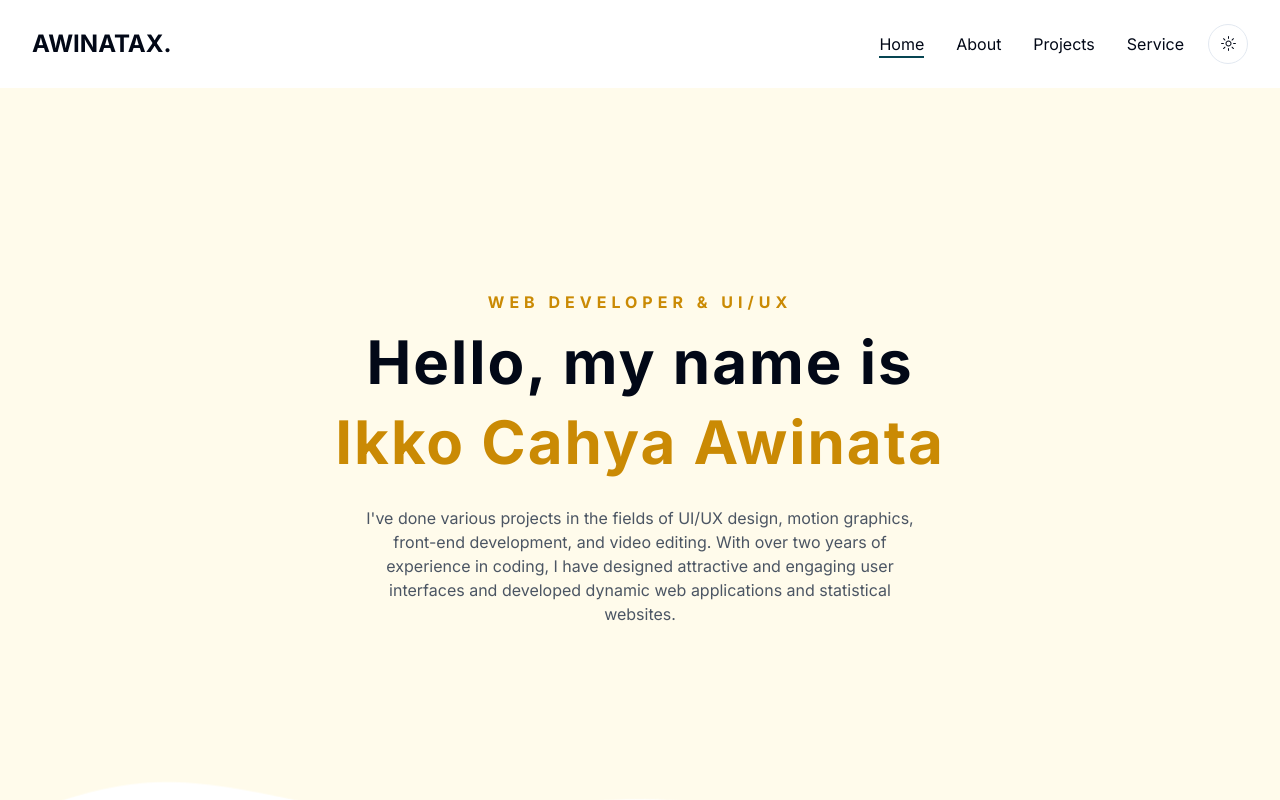
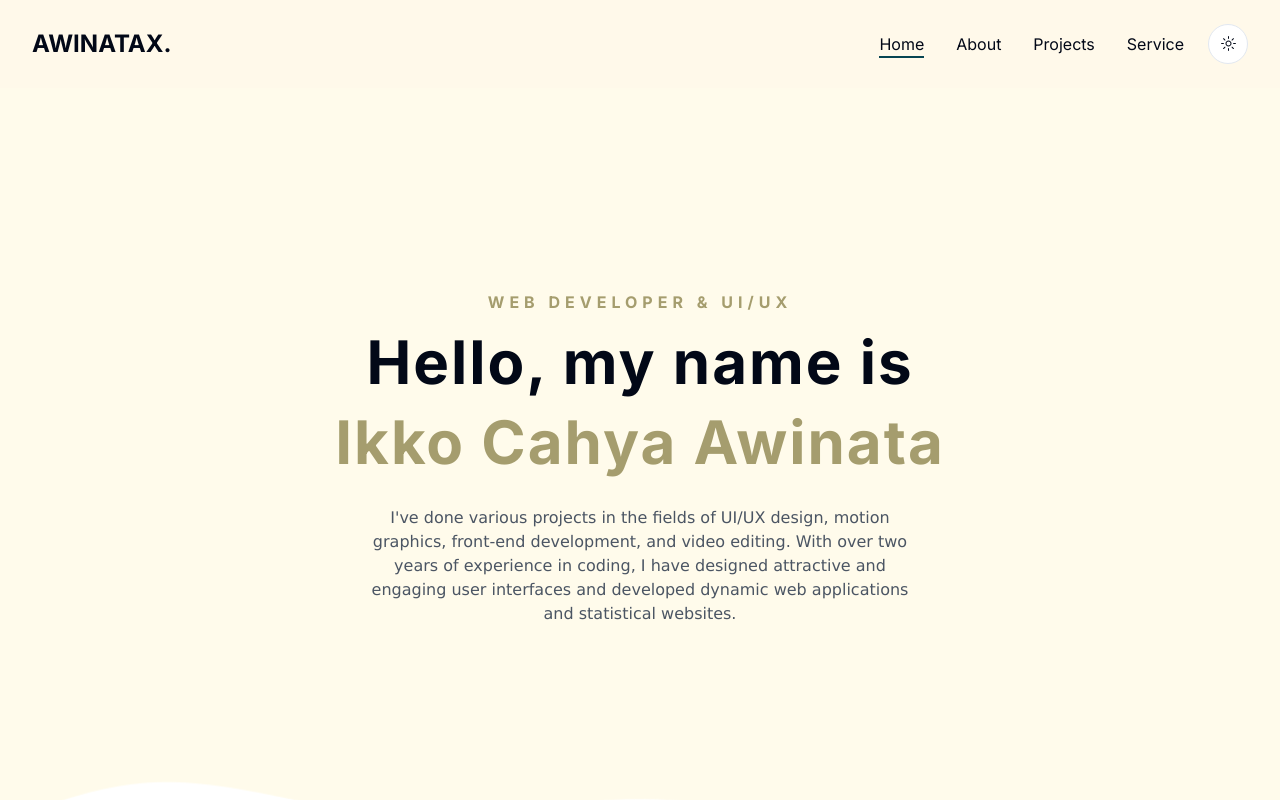
Before and after one commit to ikkoawinata/awinata, a Next.js app: page / in a window 1280 px wide. Shown: the top 800 px of the page. Built offline with nearby package versions, Linux system fonts and the light colour scheme.

Commit message:
ubah warna navbar

```diff
--- a/app/home/page.jsx
+++ b/app/home/page.jsx
@@ -47,6 +47,7 @@ import Badge from "@/components/Badge"; // Pastikan jalur ini benar
 import Socials from "@/components/Socials"; // Pastikan jalur ini benar
 import { RiArrowDownSLine } from "react-icons/ri";
 import Image from "next/image";
+import "/app/home/tentang.css";
 
 
 const Hero = () => {
--- a/app/home/tentang.css
+++ b/app/home/tentang.css
@@ -76,7 +76,6 @@
     .text-yellow-600 {
       --tw-text-opacity: 1;
       color: rgba(165, 157, 110, 1); /* Equivalent to #a59d6e */
-
   }
 
 
--- a/components/Header.jsx
+++ b/components/Header.jsx
@@ -1,3 +1,56 @@
+// 'use client';
+
+// import React, { useState, useEffect } from "react";
+// import ThemeToggler from "./ThemeToggler";
+// import Logo from "./Logo";
+// import Nav from "./Nav";
+// import MobileNav from "./MobileNav";
+// import { usePathname } from "next/navigation";
+
+// const Header = () => {
+//   const [header, setHeader] = useState(false);
+//   const pathname = usePathname();
+
+//   useEffect(() => {
+//     const handleScroll = () => {
+//       setHeader(window.scrollY > 50);
+//     };
+
+//     window.addEventListener("scroll", handleScroll);
+//     return () => window.removeEventListener("scroll", handleScroll);
+//   }, []);
+
+//   return (
+//     <header
+//       className={`${header ? `py-4 bg-white shadow-lg dark:bg-accent` : `py-6 dark:bg-transparent`} sticky top-0 z-30 transition-all ${pathname !== '/' && 'bg-[#fff9ea]'}`}
+//     >
+//       <div className="container mx-auto">
+//         <div className="flex justify-between items-center">
+//           <Logo />
+//           <div className="flex items-center gap-x-6">
+//             {/* Navigasi */}
+//             <Nav
+//               containerStyles="hidden xl:flex gap-x-8 items-center"
+//               linkStyles="relative hover:text-primary transition-all"
+//               underlineStyles="absolute left-0 top-full h-[2px] bg-primary w-full"
+//             />
+//             <ThemeToggler />
+//             {/* Mobile Navigasi */}
+//             <div className="xl:hidden">
+//               <MobileNav />
+//             </div>
+//           </div>
+//         </div>
+//       </div>
+//     </header>
+//   );
+// };
+
+// export default Header;
+
+
+
+
 'use client';
 
 import React, { useState, useEffect } from "react";
@@ -22,7 +75,7 @@ const Header = () => {
 
   return (
     <header
-      className={`${header ? `py-4 bg-white shadow-lg dark:bg-accent` : `py-6 dark:bg-transparent`} sticky top-0 z-30 transition-all ${pathname !== '/' && 'bg-[#fff9ea]'}`}
+      className={`${header ? `py-4 bg-white shadow-lg dark:bg-accent` : `py-6 dark:bg-transparent`} sticky top-0 z-30 transition-all ${pathname !== '' && 'bg-[#fff9ea]'}`}
     >
       <div className="container mx-auto">
         <div className="flex justify-between items-center">
--- a/components/Hero.jsx
+++ b/components/Hero.jsx
@@ -85,6 +85,7 @@ import Badge from "@/components/Badge"; // Pastikan jalur ini benar
 import Socials from "@/components/Socials"; // Pastikan jalur ini benar
 import { RiArrowDownSLine } from "react-icons/ri";
 import Image from "next/image";
+import "/app/home/tentang.css";
 
 
 const Hero = () => {
```
